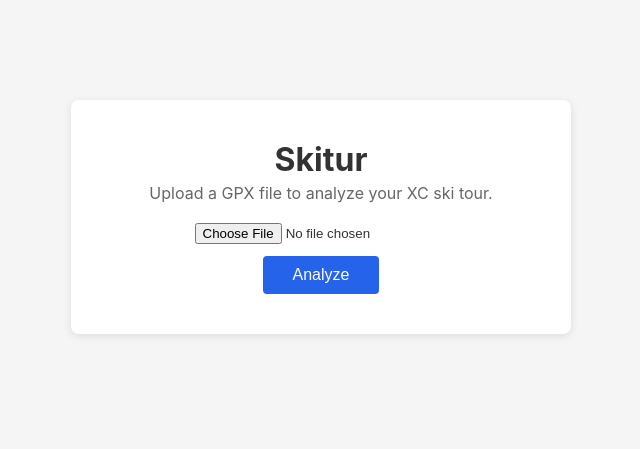
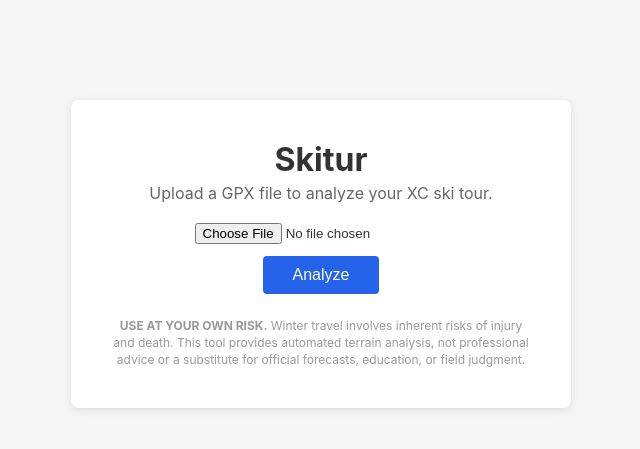
Before and after one commit to mikegraham/skitur, a Flask app: page / in a window 1280 px wide. Shown: the top 449 px of the page, without its empty margins (319-959 px from the left). Run offline with Flask 3, Linux system fonts and the light colour scheme; some libraries are stand-ins or nearby versions.

Commit message:
Add risk disclaimer to upload page
The USE AT YOUR OWN RISK warning was only visible after analysis results
loaded. Now it's also shown on the initial upload screen so users see it
before submitting a GPX file.

```diff
--- a/skitur/templates/index.html
+++ b/skitur/templates/index.html
@@ -18,6 +18,7 @@
                           box-shadow: 0 2px 8px rgba(0,0,0,0.1); }
         #upload-section h1 { font-size: 2em; margin-bottom: 4px; }
         #upload-section p { color: #666; margin-bottom: 20px; }
+        #upload-disclaimer { margin-top: 24px; color: #999; font-size: 0.75em; line-height: 1.4; }
         #upload-form { display: flex; flex-direction: column; align-items: center; gap: 12px; }
         #gpx-input { max-width: 100%; }
         #analyze-btn { padding: 10px 30px; background: #2563eb; color: white;
@@ -172,6 +173,11 @@
             </form>
             <div id="loading" role="status" aria-live="polite" aria-atomic="true">Analyzing track (may take 10-30s for DEM download)...</div>
             <div id="error" role="alert" aria-live="assertive"></div>
+            <div id="upload-disclaimer">
+                <strong>USE AT YOUR OWN RISK.</strong> Winter travel involves inherent risks of injury and death.
+                This tool provides automated terrain analysis, not professional advice or a substitute for
+                official forecasts, education, or field judgment.
+            </div>
         </div>
 
         <div id="results-section">
```
